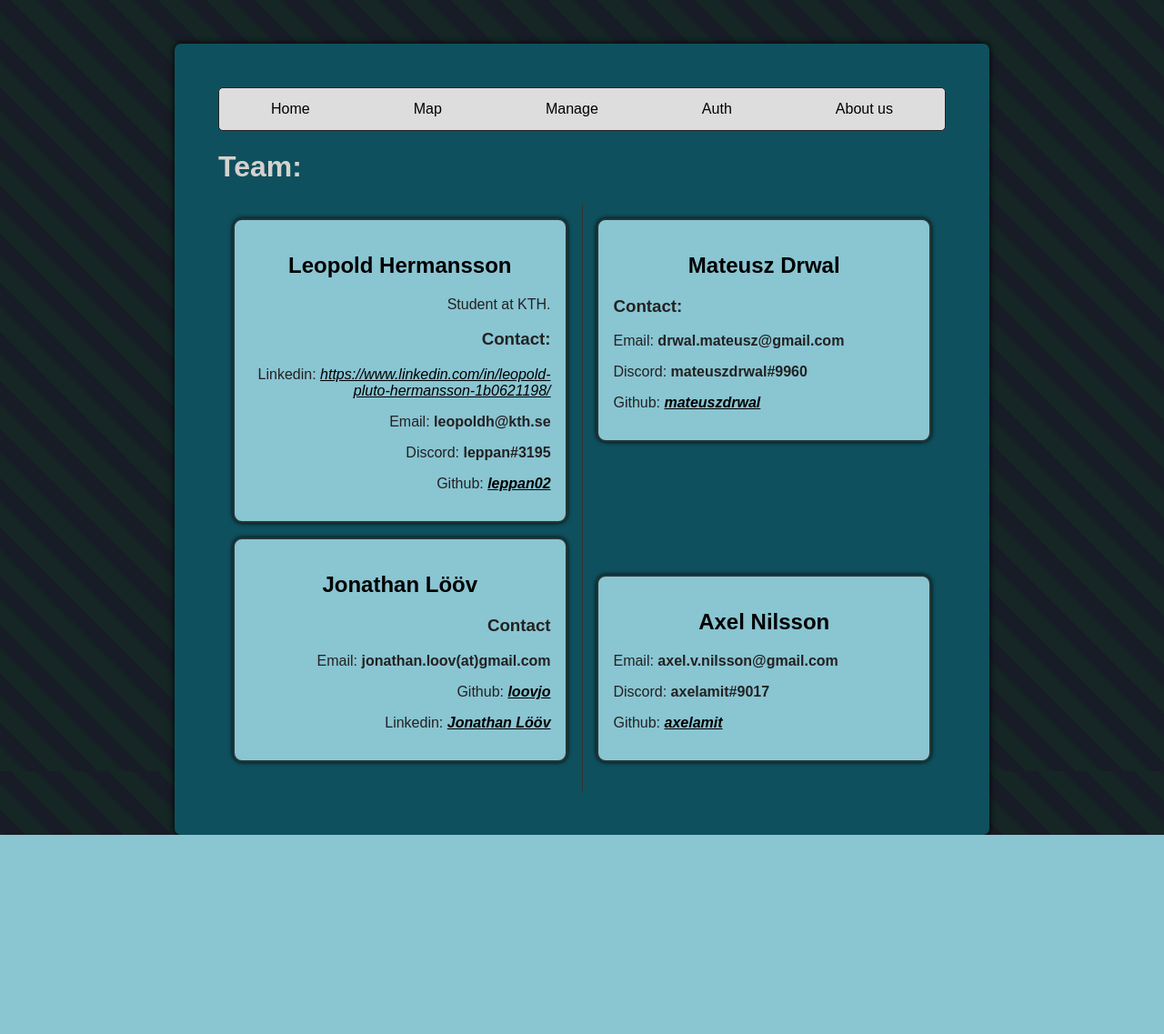
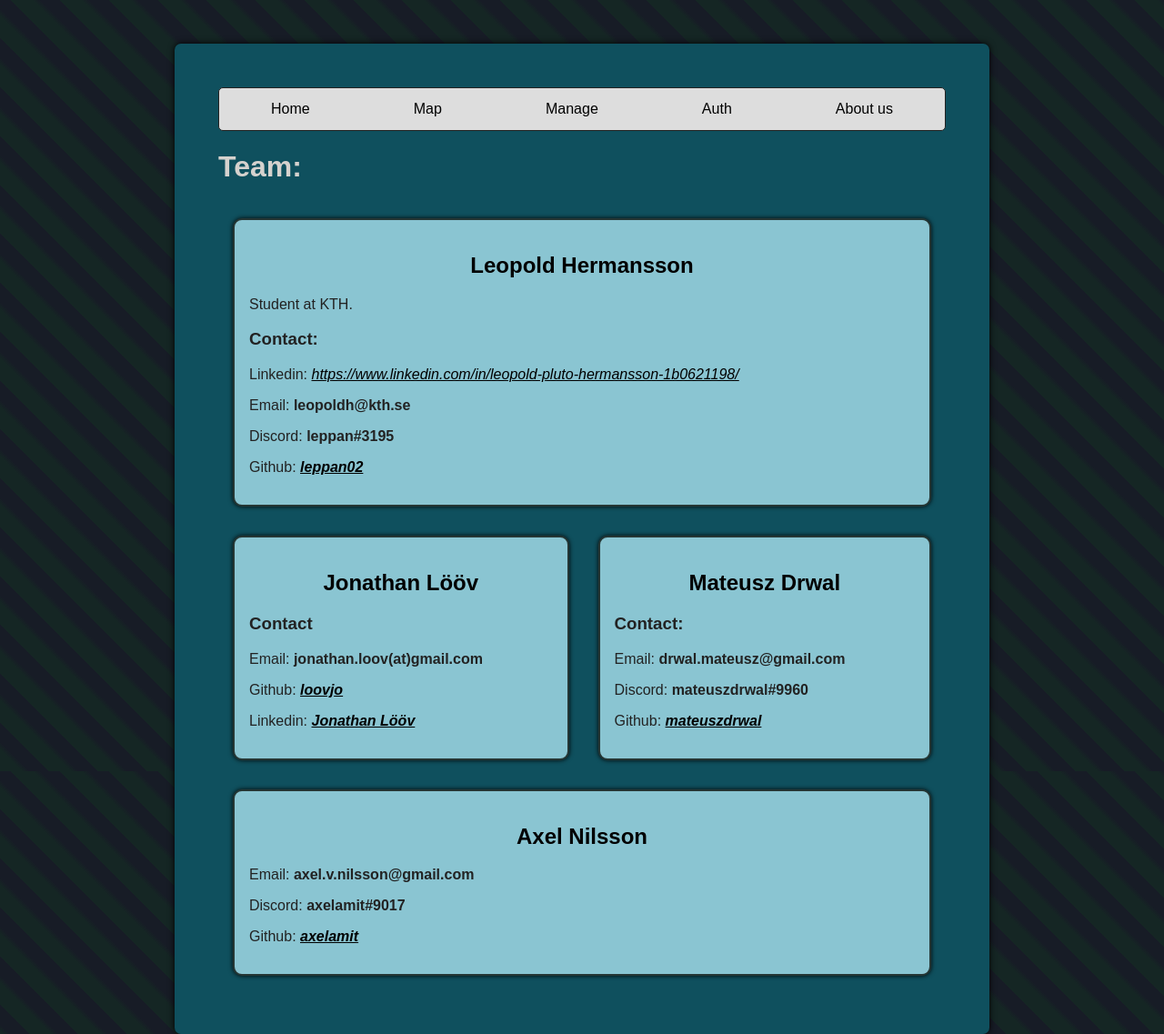
Before and after one commit to leppan02/OPENHACK2020, a Flask app: template nginx/templates/aboutus.html in a window 1280 px wide. Shown: the whole page at 91% size. Before the commit the page ends 918 px from the top, so only its background shows below. Run offline with Flask 2, Linux system fonts and the light colour scheme; the template is opened without the code that fills it, so the values that code supplies are empty.

Commit message:
Friendlier layout for smaller widths

```diff
--- a/nginx/templates/aboutus.html
+++ b/nginx/templates/aboutus.html
@@ -38,6 +38,9 @@ tr:nth-child(odd) {
     display: flex;
     flex-direction: row;
     align-items: stretch;
+    flex-wrap: wrap;
+    justify-content: space-between;
+
     color: #222;
 }
 
@@ -47,29 +50,14 @@ tr:nth-child(odd) {
     color: #000;
 }
 
-.col {
-    width: 49.5%;
-    margin: 1em;
-    display: flex;
-    flex-direction: column;
-    justify-content: space-between;
-}
-
-#divider {
-    width: 1px;
-    align-self: stretch;
-    background: #333;
-}
-
-#leftcol {
-    text-align: right;
-}
 
 .contact {
+    flex-shrink: 1;
+    flex-grow: 1;
     border-radius: 10px;
     box-shadow: 0 0 5px black;
     padding: 1em;
-    margin-bottom: 1em;
+    margin: 1em;
     background-color: #8AC5D2;
     border: 2px solid #253634;
 }
@@ -98,7 +86,6 @@ tr:nth-child(odd) {
         </div>
         <h1>Team:</h1>
         <div id="aboutus">
-            <div id="leftcol" class="col">
                 <div class="contact">
                     <h2>Leopold Hermansson</h2>
                     <p>Student at KTH.</p>
@@ -115,9 +102,6 @@ tr:nth-child(odd) {
                     <p>Github: <b><a href="https://github.com/loovjo">loovjo</a></b></p>
                     <p>Linkedin: <b><a href="https://www.linkedin.com/in/jonathan-l%C3%B6%C3%B6v-81153017a/">Jonathan Lööv</a></b></p>
                 </div>
-            </div>
-            <div id="divider"></div>
-            <div id="rightcol" class="col">
                 <div class="contact">
                     <h2>Mateusz Drwal</h2>
                     <h3>Contact:</h3>
@@ -131,7 +115,6 @@ tr:nth-child(odd) {
                     <p>Discord: <b>axelamit#9017</b></p>
                     <p>Github: <b><a href="https://github.com/axelamit">axelamit</a></b></p>
                 </div>
-            </div>
         </div>
     </div>
 </body>
```
